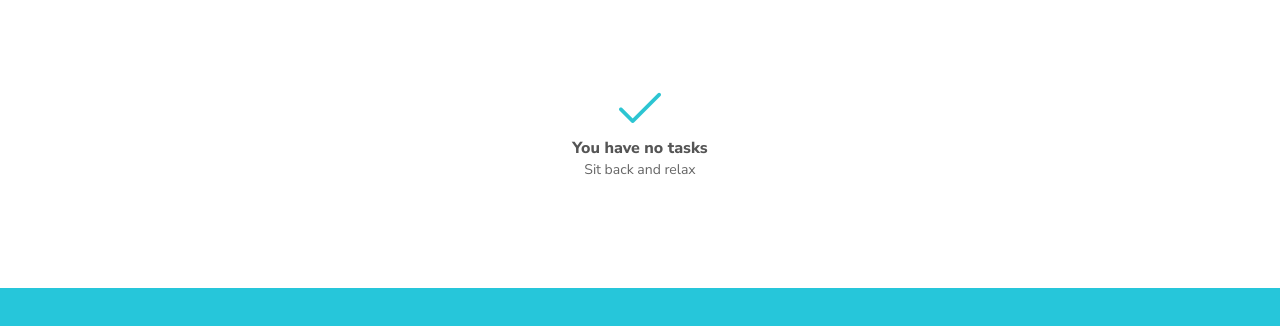
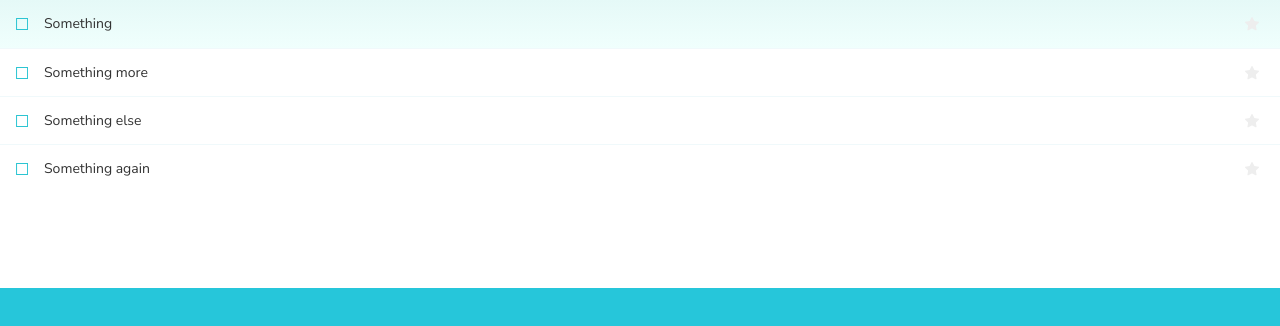
Before and after one commit to lala-lee-jobs/vue-taskbox, a Vue app: page / in a window 1280 px wide. Shown: the top 326 px of the page. Built offline with nearby package versions, Linux system fonts and the light colour scheme.

Commit message:
Change TaskList.vue

```diff
--- a/src/components/TaskList.vue
+++ b/src/components/TaskList.vue
@@ -1,63 +1,24 @@
-<!--src/components/TaskList.vue-->
+<!--src/components/TaskList.vue`-->
 <template>
   <div>
-    <div v-if="loading">
-      <div class="loading-item" v-for="(n, index) in 5" :key="index">
-        <span class="glow-checkbox" />
-        <span class="glow-text">
-          <span>Loading</span> <span>cool</span> <span>state</span>
-        </span>
-      </div>
-    </div>
-    <div class="list-items" v-if="noTasks && !this.loading">
-      <div class="wrapper-message">
-        <span class="icon-check" />
-        <div class="title-message">You have no tasks</div>
-        <div class="subtitle-message">Sit back and relax</div>
-      </div>
-    </div>
-    <div class="list-items" v-if="showTasks">
-      <task
-        v-for="(task, index) in tasksInOrder"
-        :key="index"
-        :task="task"
-        @archiveTask="$emit('archive-task', $event)"
-        @pinTask="$emit('pin-task', $event)"
-      />
-    </div>
+    <pure-task-list :tasks="tasks" @archive-task="archiveTask" @pin-task="pinTask" />
   </div>
 </template>
 
 <script>
-import Task from "./Task";
-export default {
-  name: "task-list",
-  props: {
-    loading: {
-      type: Boolean,
-      default: false
+  import PureTaskList from './PureTaskList';
+  import { mapState, mapActions } from 'vuex';
+
+  export default {
+    name: 'task-list',
+    components: {
+      PureTaskList,
     },
-    tasks: {
-      type: Array,
-      default: () => []
-    }
-  },
-  components: {
-    Task
-  },
-  computed: {
-    noTasks() {
-      return this.tasks.length === 0;
+    methods: {
+      ...mapActions(['archiveTask', 'pinTask']),
     },
-    showTasks() {
-      return !this.loading && !this.noTasks;
+    computed: {
+      ...mapState(['tasks']),
     },
-    tasksInOrder() {
-      return [
-        ...this.tasks.filter(t => t.state === "TASK_PINNED"),
-        ...this.tasks.filter(t => t.state !== "TASK_PINNED")
-      ];
-    }
-  }
-};
+  };
 </script>
```
